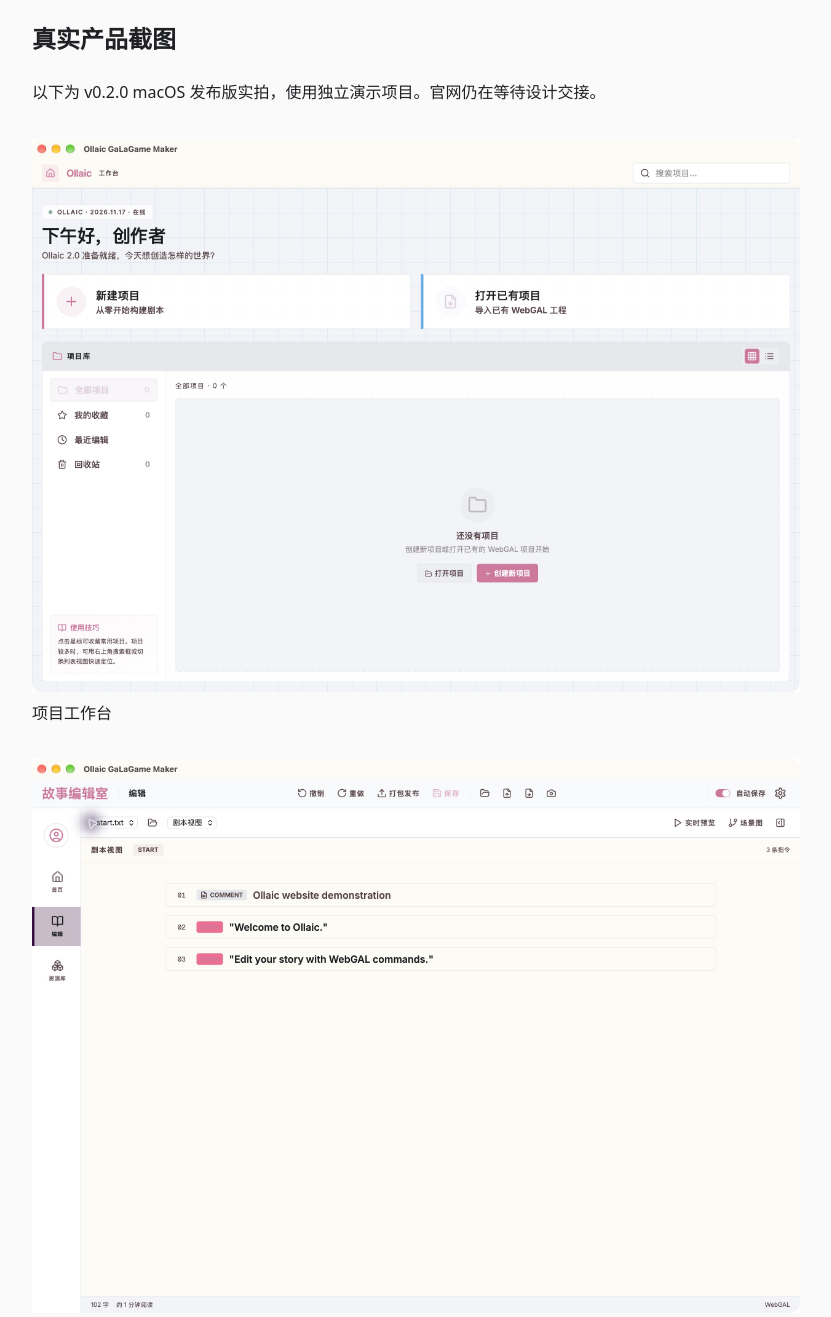
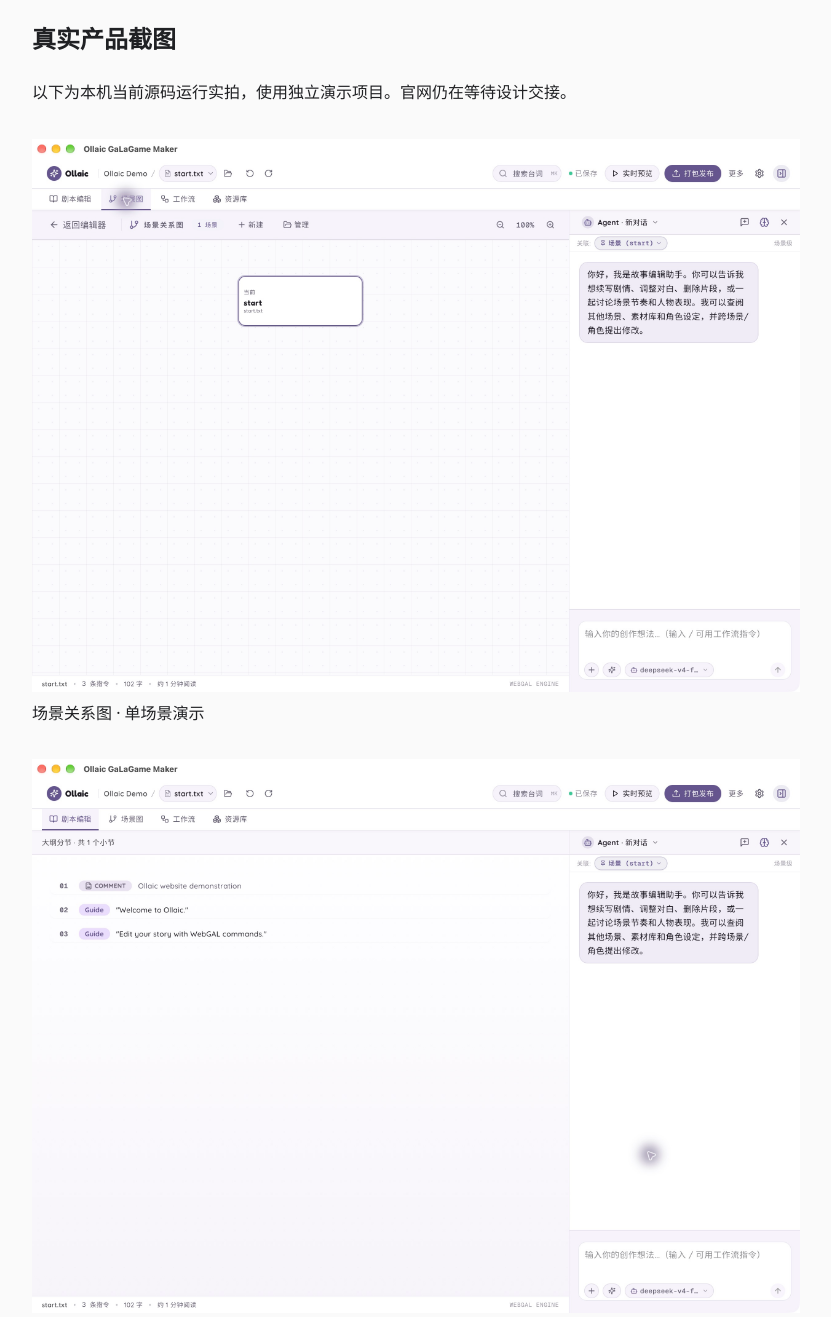
Before and after one commit to Monkey-Rotten-Net-Group/ollaic-website, a plain HTML site: page docs/index.html in a window 1280 px wide. Shown: the part 260-1577 px from the top of the page, without its empty margins (224-1055 px from the left). Drawn offline with Linux system fonts and the light colour scheme.

Commit message:
fix: replace release screenshots with current local source captures

```diff
--- a/docs/index.html
+++ b/docs/index.html
@@ -11,17 +11,17 @@
     <a href="https://github.com/Monkey-Rotten-Net-Group/Ollaic_GaLaGame-Maker">查看产品仓库</a>
     <section aria-labelledby="captures">
       <h2 id="captures">真实产品截图</h2>
-      <p>以下为 v0.2.0 macOS 发布版实拍，使用独立演示项目。官网仍在等待设计交接。</p>
+      <p>以下为本机当前源码运行实拍，使用独立演示项目。官网仍在等待设计交接。</p>
       <figure>
-        <img src="assets/ollaic-v0.2.0-workbench.png" alt="Ollaic v0.2.0 空项目工作台" width="2498" height="1800" />
-        <figcaption>项目工作台</figcaption>
+        <img src="assets/ollaic-local-scene-graph.png" alt="Ollaic 当前源码版本的场景关系图" width="2498" height="1800" />
+        <figcaption>场景关系图 · 单场景演示</figcaption>
       </figure>
       <figure>
-        <img src="assets/ollaic-v0.2.0-editor.png" alt="Ollaic 指令编辑器中的演示对白" width="2498" height="1800" loading="lazy" />
+        <img src="assets/ollaic-local-editor.png" alt="Ollaic 指令编辑器中的演示对白" width="2498" height="1800" loading="lazy" />
         <figcaption>指令编辑器 · 演示文本</figcaption>
       </figure>
       <figure>
-        <img src="assets/ollaic-v0.2.0-workflow.png" alt="Ollaic Workflow Agent 的流程配置界面，尚未执行" width="2498" height="1800" loading="lazy" />
+        <img src="assets/ollaic-local-workflow.png" alt="Ollaic Workflow Agent 的流程配置界面，尚未执行" width="2498" height="1800" loading="lazy" />
         <figcaption>AI 流程配置 · 尚未执行</figcaption>
       </figure>
     </section>
```
Also changed, not shown: docs/assets/ollaic-local-editor.png (added), docs/assets/ollaic-local-scene-graph.png (added), docs/assets/ollaic-local-workflow.png (added), docs/assets/ollaic-v0.2.0-editor.png (deleted), docs/assets/ollaic-v0.2.0-workbench.png (deleted), docs/assets/ollaic-v0.2.0-workflow.png (deleted), 1 other file.
